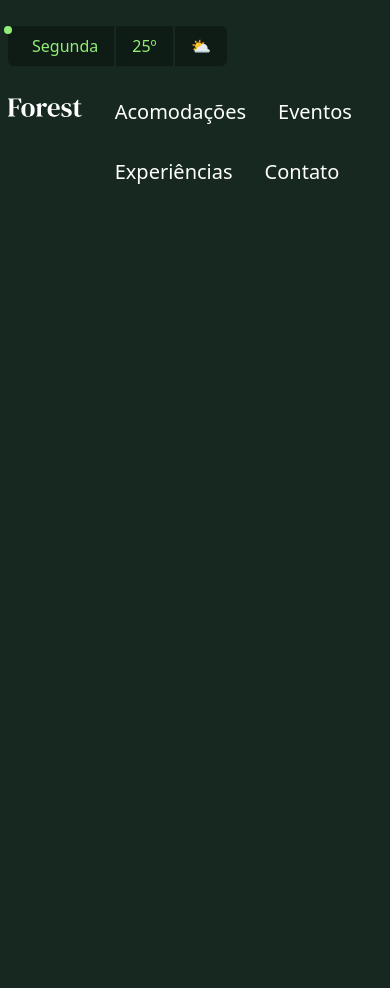
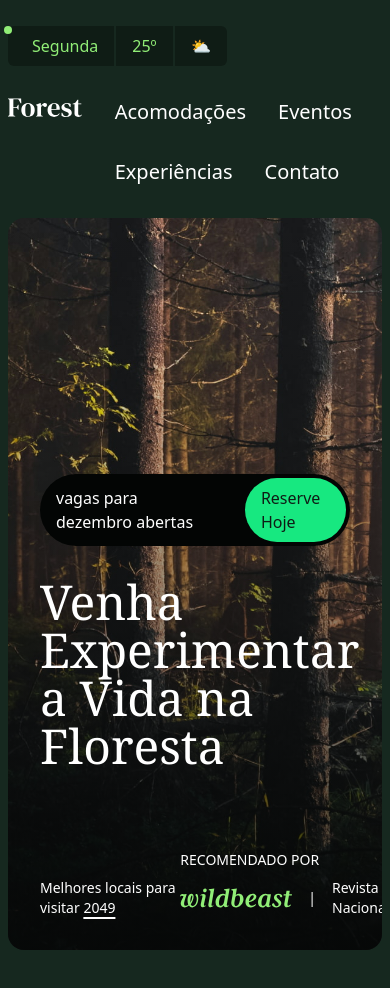
Before and after one commit to Thyagovz/projeto-forest, a website: page src/index.html in a window 390 px wide. Before the commit the page ends 844 px from the top, so only its background shows below. Drawn offline with Linux system fonts and the light colour scheme.

Commit message:
Adds hero section and layout utilities
Introduces a new promotional hero section on the landing page with a background image, gradient overlay, and CTA. Adds extensive utility CSS classes to support precise layout and typography (absolute/relative positioning, sizing, spacing, fonts, gradients, and text styles). Also adjusts page bottom margin to accommodate the new hero. These changes enable a rich, responsive hero banner and streamline future styling without touching core markup logic.

```diff
--- a/src/index.html
+++ b/src/index.html
@@ -7,7 +7,7 @@
     <link rel="stylesheet" href="./output.css" />
     <title>Forest</title>
   </head>
-  <body class="bg-verde-800 font-sans">
+  <body class="bg-verde-800 font-sans mb-96">
     <div class="container mt-4 justify-center md:justify-start">
       <div class="inline-flex item-center rounded-md bg-verde-900">
         <span
@@ -54,5 +54,54 @@
         </ul>
       </nav>
     </header>
+
+    <main class="container">
+      <div
+        class="relative px-8 pb-8 pt-64 bg-gradient-to-t from-verde-950/80 text-white rounded-2xl overflow-hidden"
+      >
+        <img
+          class="absolute inset-0 size-full object-cover -z-10"
+          src="./img/floresta.jpg"
+          width="2400"
+          height="1200"
+          alt=""
+        />
+        <div
+          class="bg-verde-950 inline-flex mb-8 gap-8 items-center py-1 pl-4 pr-1 rounded-full"
+        >
+          vagas para dezembro abertas
+          <a
+            class="bg-verde-400 text-verde-900 py-2 px-4 inline-block rounded-full"
+            href=""
+            >Reserve Hoje</a
+          >
+        </div>
+        <h1 class="mb-20 font-serif text-balance max-w-screen-sm text-5xl">
+          Venha Experimentar a Vida na Floresta
+        </h1>
+        <div class="text-sm flex justify-between items-end">
+          <p>
+            Melhores locais para visitar
+            <a
+              class="underline decoration-2 underline-offset-4 hover:no-underline"
+              href="./"
+              >2049</a
+            >
+          </p>
+          <div>
+            <p class="uppercase mb-2">Recomendado por</p>
+            <p class="flex items-center gap-4">
+              <img
+                class="w-28"
+                src="./img/parceiros/wildbeast.svg"
+                alt="Wildbeast"
+              />
+              <span>|</span>
+              Revista Nacional
+            </p>
+          </div>
+        </div>
+      </div>
+    </main>
   </body>
 </html>
```
Also changed, not shown: src/output.css.
